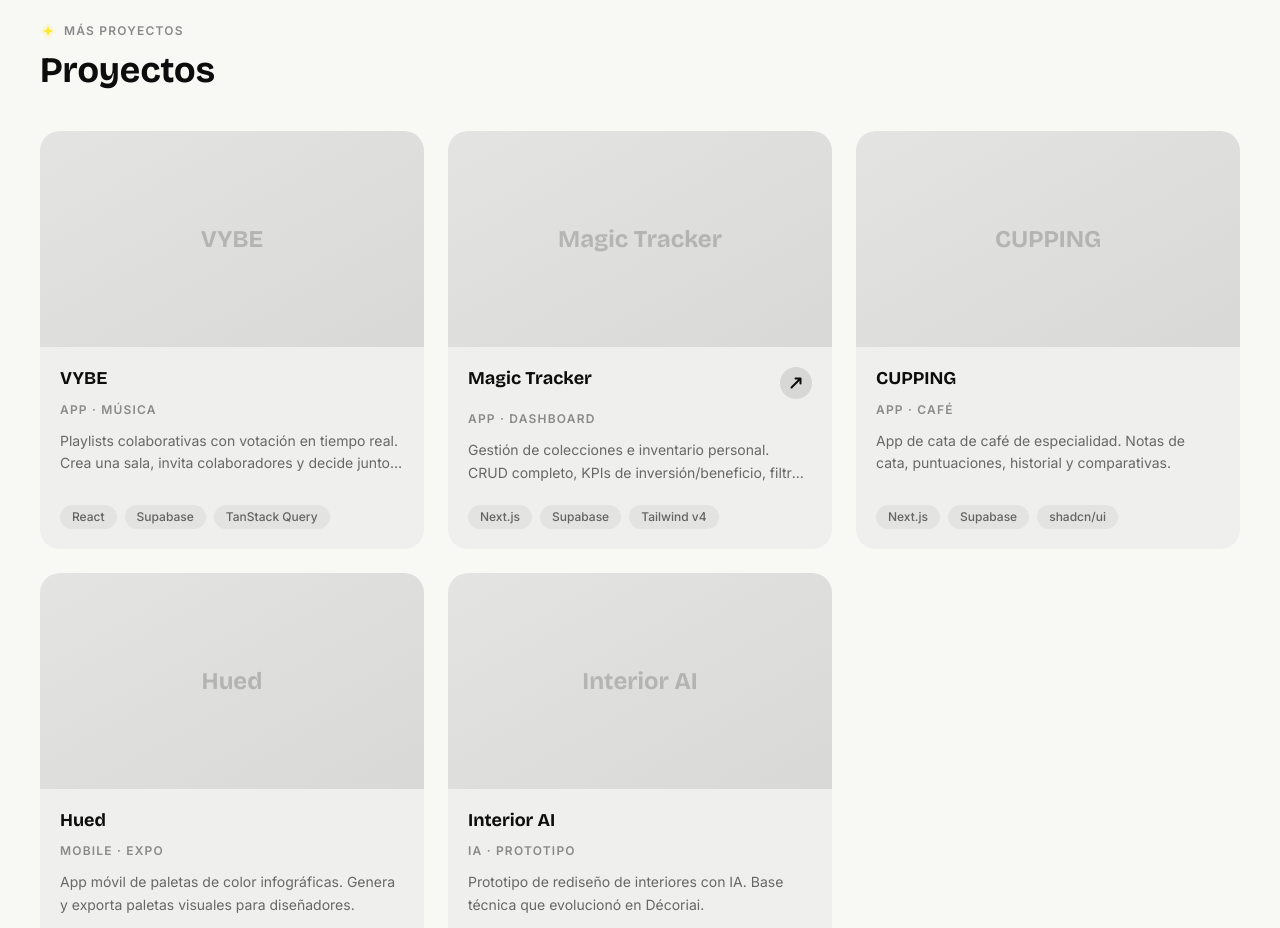
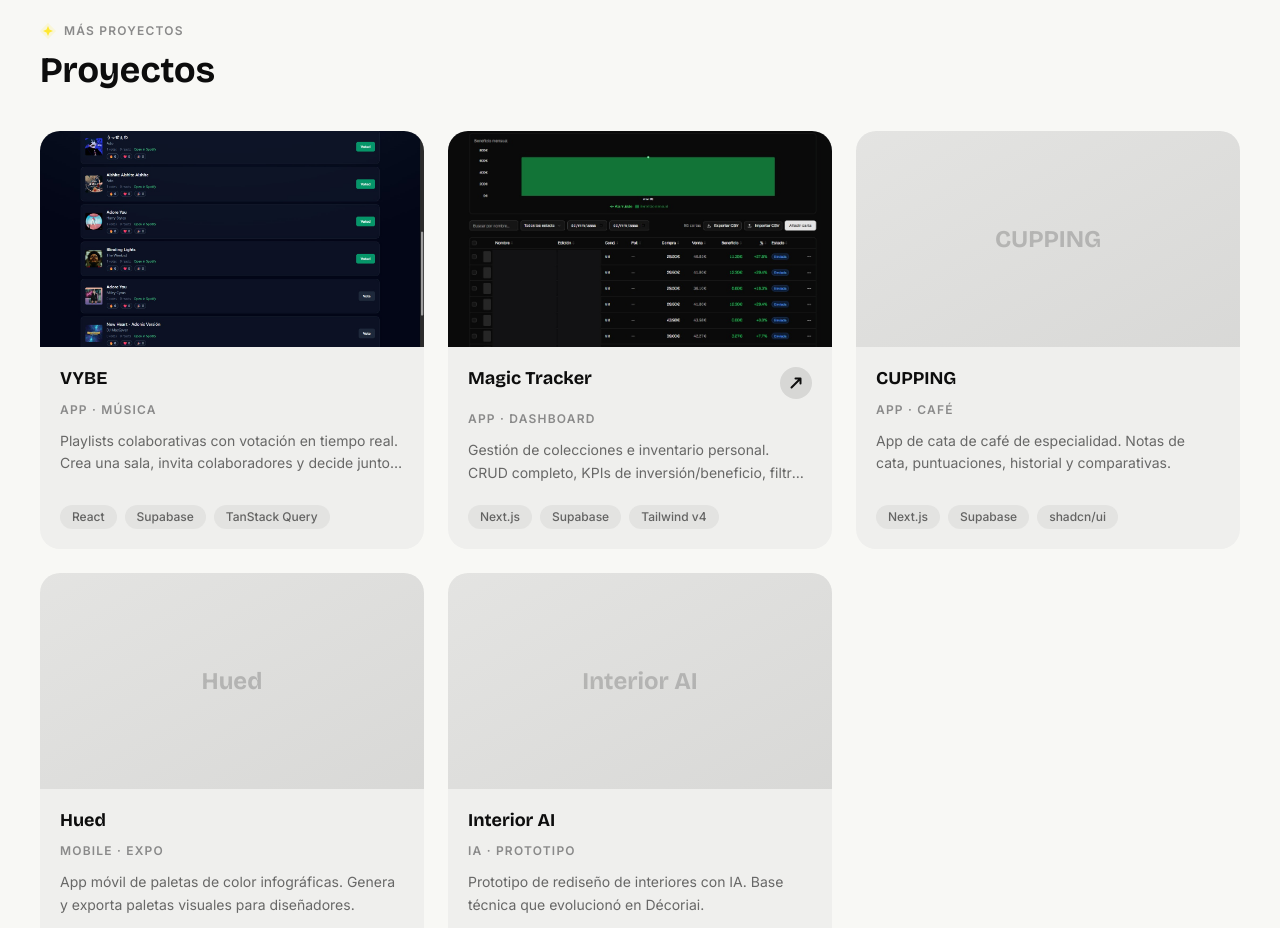
Before and after one commit to MiguelPCO/miguel-portfolio-studio, a React (Vite) app: page /projects in a window 1280 px wide. Shown: the part 4560-5488 px from the top of the page. Built offline with nearby package versions, Linux system fonts and the light colour scheme.

Commit message:
fix: use real thumbnail image in small-work project cards
SmallWorkCard ignored work.image and always rendered the text
placeholder. Now shows the project's actual screenshot when set.

```diff
--- a/src/components/projects/SmallWorksGrid.jsx
+++ b/src/components/projects/SmallWorksGrid.jsx
@@ -6,14 +6,22 @@
   return (
     <Link to={`/work/${work.slug}`} className="block group">
       <div className="small-work-card bg-card rounded-[20px] overflow-hidden flex flex-col h-full">
-        {/* Image placeholder */}
+        {/* Imagen — real si existe, si no placeholder con el título */}
         <div
           className="w-full aspect-video bg-gradient-to-br from-ink/5 to-ink/10 dark:from-surface dark:to-card
                       flex items-center justify-center overflow-hidden"
         >
-          <span className="font-display font-bold text-2xl text-ink/20 group-hover:scale-110 transition-transform duration-500">
-            {work.title}
-          </span>
+          {work.image ? (
+            <img
+              src={work.image}
+              alt={work.title}
+              className="w-full h-full object-cover group-hover:scale-110 transition-transform duration-500"
+            />
+          ) : (
+            <span className="font-display font-bold text-2xl text-ink/20 group-hover:scale-110 transition-transform duration-500">
+              {work.title}
+            </span>
+          )}
         </div>
 
         {/* Content */}
```
